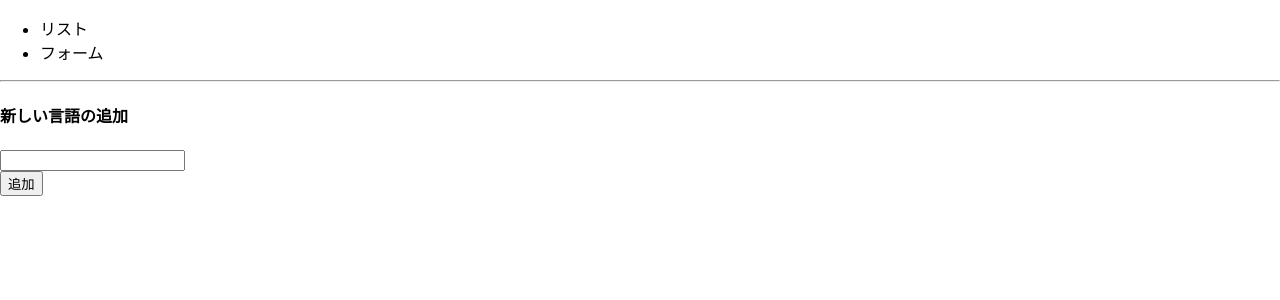
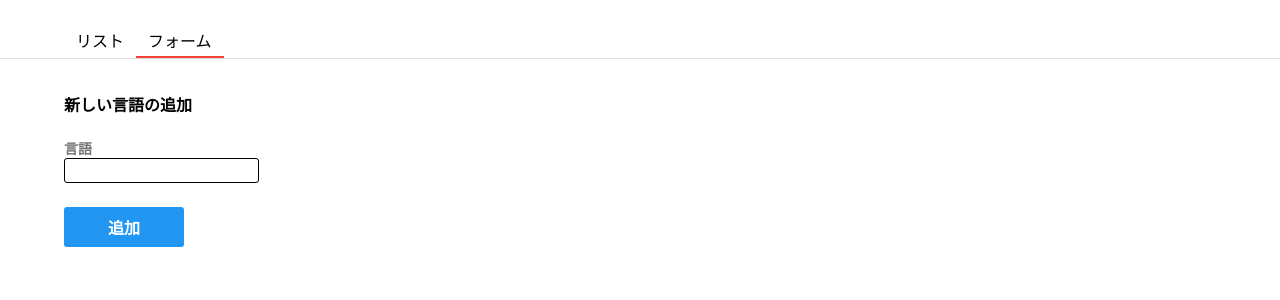
Before and after one commit to NogamiShingo/React-Tutorial, a React (Create React App) app: page / in a window 1280 px wide. Both pictures are taken after a click on the item "フォーム". Shown: the top 300 px of the page. Built offline with nearby package versions, Linux system fonts and the light colour scheme.

Commit message:
4日目午前

```diff
--- a/package.json
+++ b/package.json
@@ -9,6 +9,7 @@
     "react": "^18.3.1",
     "react-dom": "^18.3.1",
     "react-scripts": "5.0.1",
+    "styled-components": "^6.1.13",
     "web-vitals": "^2.1.4"
   },
   "scripts": {
--- a/src/App.js
+++ b/src/App.js
@@ -1,7 +1,28 @@
+import styled from 'styled-components';
 import { useEffect, useState } from 'react';
 import { List } from "./List";
 import { Form } from './Form';
 import { getLanguages } from './const/languages';
+
+const Header = styled.header`
+  display: flex;
+  justify-content: space-between;
+  padding: 24px 64px 0;
+  border-bottom: 1px solid #E0E0E0;
+`
+
+const HeaderUl = styled.ul`
+  display: flex;
+  margin: 0;
+  padding: 0;
+`
+
+const HeaderLi = styled.li`
+  list-style: none;
+  padding: 4px 12px;
+  cursor: pointer;
+  border-bottom: ${props => props.focused ? '2px solid #F44336' : 'none'};
+`
 
 function App() {
   const [tab, setTab] = useState('list');
@@ -24,13 +45,12 @@
 
   return (
     <div>
-      <header>
-        <ul>
-          <li onClick={() => setTab('list')}>リスト</li>
-          <li onClick={() => setTab('form')}>フォーム</li>
-        </ul>
-      </header>
-      <hr/>
+      <Header>
+        <HeaderUl>
+          <HeaderLi focused={tab === 'list'} onClick={() => setTab('list')}>リスト</HeaderLi>
+          <HeaderLi focused={tab === 'form'} onClick={() => setTab('form')}>フォーム</HeaderLi>
+        </HeaderUl>
+      </Header>
       {
         tab === 'list' ? <List langs={langs}/> : <Form onAddLang={addLang}/>
       }
--- a/src/Form.js
+++ b/src/Form.js
@@ -1,4 +1,31 @@
 import {useState} from 'react';
+import { Button } from './components/button';
+import styled from 'styled-components';
+
+const Container = styled.div`
+    padding: 12px 64px;
+`
+
+const Label = styled.label`
+    display: flex;
+    color: #757575;
+    font-size: 14px;
+    font-weight: bold;
+`
+
+const Input = styled.input`
+    border-radius: 3px;
+    padding: 4px 8px;
+    border: 1px solid black;
+`
+
+const ButtonContainer = styled.div`
+    margin-top: 24px;
+`
+
+const FormButton = styled(Button)`
+    width: 120px;
+`
 
 export const Form = ({onAddLang}) => {
     const [text, setText] = useState('');
@@ -8,15 +35,16 @@
         onAddLang(text);
     }
 
-    return <div>
+    return <Container>
         <h4>新しい言語の追加</h4>
         <form onSubmit={submitForm}>
             <div>
-                <input type="text" value={text} onChange={(e)=>setText(e.target.value)}/>
+                <Label>言語</Label>
+                <Input type="text" value={text} onChange={(e)=>setText(e.target.value)}/>
             </div>
-            <div>
-                <button>追加</button>
-            </div>
+            <ButtonContainer>
+                <FormButton>追加</FormButton>
+            </ButtonContainer>
         </form>
-    </div>
+    </Container>
 }
--- a/src/List.js
+++ b/src/List.js
@@ -1,14 +1,25 @@
-import { useEffect } from "react";
+import styled from 'styled-components';
+
+const Container = styled.div`
+    padding: 12px 64px;
+`
+
+const ListItem = styled.div`
+    padding: 8px 16px;
+    &:nth-child(n+2){
+        border-top: 1px solid #D9DBDE;
+    }
+`
 
 export const List = ({langs}) => {
 
     return(
-        <div>
+        <Container>
             {
                 langs.map((lang, index) => {
-                    return <div key = {index}>{lang}</div>
+                    return <ListItem key = {index}>{lang}</ListItem>
                 })
             }
-        </div>
+        </Container>
     )
 }
--- /dev/null
+++ b/src/components/button.js
@@ -0,0 +1,13 @@
+import styled from "styled-components";
+
+export const Button = styled.button`
+    border: none;
+    border-radius: 3px;
+    background-color: #2196F3;
+    padding: 8px 16px;
+    min-width: 100px;
+    font-size: 16px;
+    font-weight: bold;
+    color: white;
+    cursor: pointer;
+`
```
Also changed, not shown: 1 other file (tests, documents, lock files or other folders).
